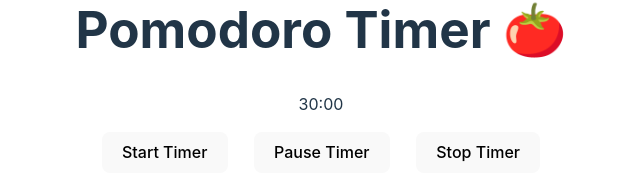
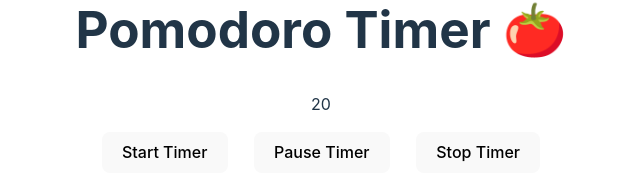
Before and after one commit to alondramora/pomodorotimer, a React (Vite) app: page / in a window 1280 px wide. Shown: the part 330-512 px from the top of the page, without its empty margins (319-959 px from the left). Built offline with nearby package versions, Linux system fonts and the light colour scheme.

Commit message:
Lifted State of the Timer value up to the App Component.

```diff
--- a/src/App.jsx
+++ b/src/App.jsx
@@ -4,26 +4,26 @@ import Button from "./Button";
 import Timer from "./Timer";
 
 function App() {
+  const [timerValue, setTimerValue] = useState(20);
+
   function handleStart() {
-    // find a way to toggle the timer button copy when we click
     console.log("start timer");
-    // startCountdown(10);
+    setTimerValue(timerValue - 1);
   }
   function handlePause() {
-    // find a way to toggle the timer button copy when we click
     console.log("pause timer");
-    // startCountdown(10);
   }
   function handleStop() {
-    // find a way to toggle the timer button copy when we click
     console.log("stop timer");
-    // startCountdown(10);
   }
 
   return (
     <>
       <h1>Pomodoro Timer 🍅</h1>
-      <Timer />
+      {/* value is a prop that we pass to the Timer component, this holds the
+      timerValue value. A prop can be called anything just as long as we
+      reference it that same way in the component. See Timer component. */}
+      <Timer value={timerValue} />
       <div className="mode-buttons-container">
         <Button onClick={handleStart} className="mode-buttons">
           Start Timer
--- a/src/Timer.jsx
+++ b/src/Timer.jsx
@@ -1,3 +1,3 @@
-export default function Timer() {
-  return <p id="minutes-and-seconds">30:00</p>;
+export default function Timer({ value }) {
+  return <p id="minutes-and-seconds">{value}</p>;
 }
```
Also changed, not shown: src/Button.jsx (+3 -6 lines).
